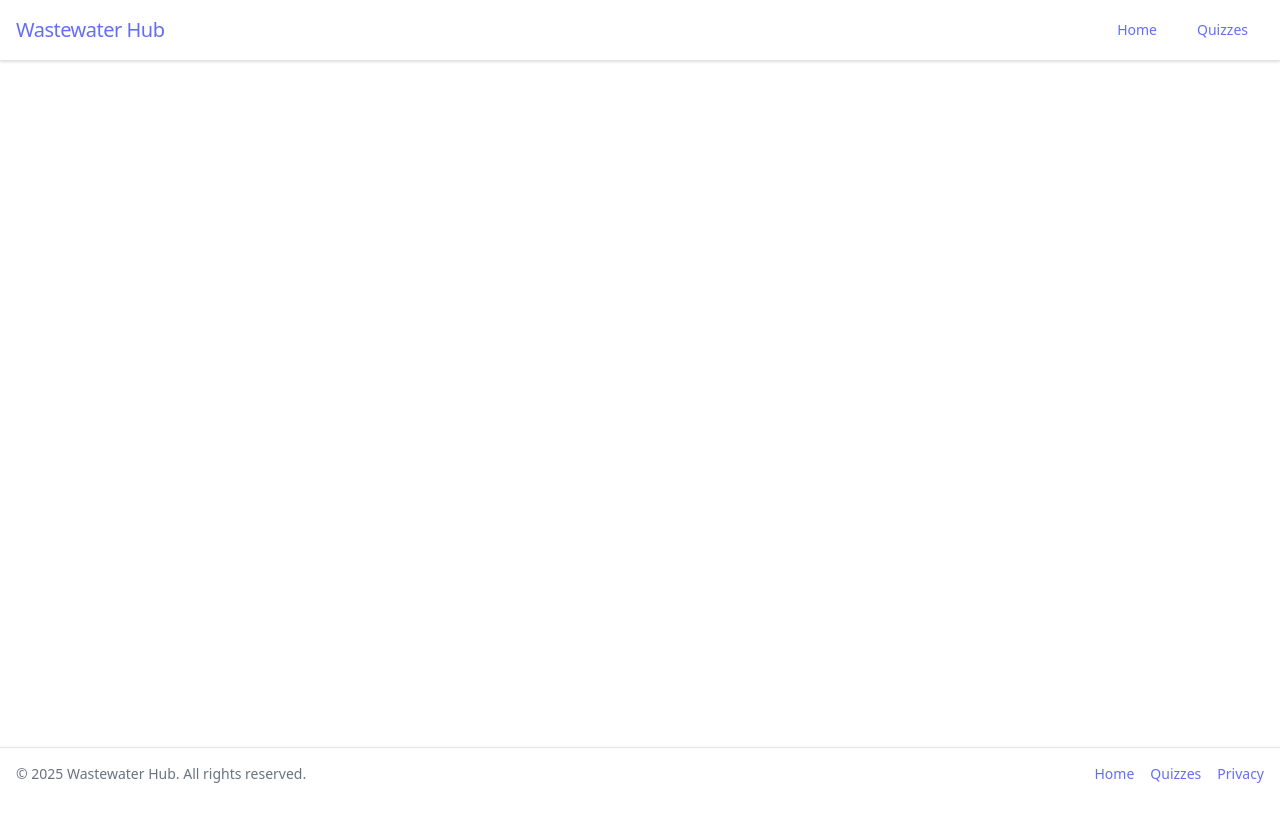
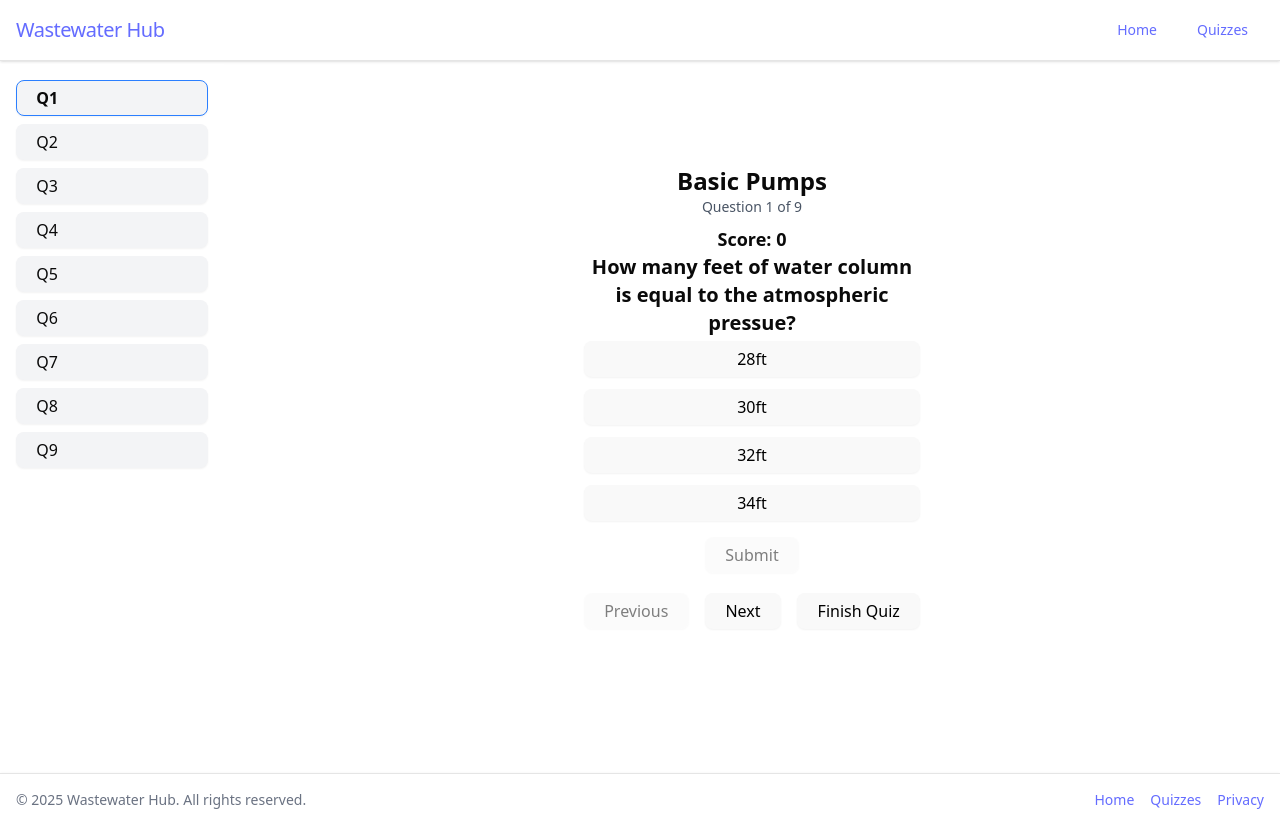
Before and after one commit to escheive/wastewater-hub, a React (Vite) app: page /quiz/basicPumps in a window 1280 px wide. Before the commit the page ends 800 px from the top, so only its background shows below. Built offline with nearby package versions, Linux system fonts and the light colour scheme.

Commit message:
final quiz submit button added, shows modal with option for summary or home screen.

```diff
--- a/src/components/Quiz/Quiz.tsx
+++ b/src/components/Quiz/Quiz.tsx
@@ -22,6 +22,7 @@ export default function Quiz() {
   const [score, setScore] = useState(0)
   const [isAnswered, setIsAnswered] = useState(false)
   const [isCorrect, setIsCorrect] = useState(false)
+  const [showFinalModal, setShowFinalModal] = useState(false)
   const [answers, setAnswers] = useState<
     { question: string; selected: string; correct: string; feedback: string }[]
   >([])
@@ -93,6 +94,10 @@ export default function Quiz() {
       setIsCorrect(false)
       setHasGuessedWrong(false)
     }
+  }
+
+  const handleFinishQuiz = () => {
+    setShowFinalModal(true)
   }
 
   if (index >= shuffledQuestions.length) {
@@ -216,8 +221,41 @@ export default function Quiz() {
             >
               Next
             </Button>
+
+            <Button
+              className="mt-1 bg-green-600 text-black hover:bg-green-700"
+              onClick={handleFinishQuiz}
+            >
+              Finish Quiz
+            </Button>
         </div>
       </div>
+
+      {showFinalModal && (
+        <div className="fixed inset-0 z-50 flex items-center justify-center bg-black/50">
+          <div className="bg-white p-6 rounded-lg shadow-xl text-center space-y-4 max-w-sm w-full">
+            <h2 className="text-2xl font-bold">{quizTitle}</h2>
+            <p className="text-xl">Your Score: {score} / {shuffledQuestions.length}</p>
+            <div className="flex flex-col gap-2">
+              <Button asChild className="!text-black bg-white" variant="outline">
+                <Link to="/">Home</Link>
+              </Button>
+              <Button asChild className="!text-black bg-white" variant="outline">
+                <Link
+                  to="/quiz/summary"
+                  state={{
+                    answers,
+                    score,
+                    total: shuffledQuestions.length,
+                  }}
+                >
+                  Summary
+                </Link>
+              </Button>
+            </div>
+          </div>
+        </div>
+      )}
     </div>
   )
 }
--- /dev/null
+++ b/src/data/quizzes/basicPumps.json
@@ -0,0 +1,113 @@
+{
+  "title": "Basic Pumps",
+  "questions": [
+    {
+      "id": 1,
+      "question": "What is the amount of energy in feet required to overcome resistance to flow in a pipe?",
+      "choices": [
+        { "id": "a", "text": "Pump head" },
+        { "id": "b", "text": "Cut-off head" },
+        { "id": "c", "text": "Pressure Head" },
+        { "id": "d", "text": "Friction Head" }
+      ],
+      "answerId": "d",
+      "feedback": ""
+    },
+    {
+      "id": 2,
+      "question": "What is the term for a distance a pressure can raise a liquid?",
+      "choices": [
+        { "id": "a", "text": "Pressure head" },
+        { "id": "b", "text": "Total head" },
+        { "id": "c", "text": "Velocity head" },
+        { "id": "d", "text": "Pump head" }
+      ],
+      "answerId": "a",
+      "feedback": ""
+    },
+    {
+      "id": 3,
+      "question": "The amount of energy in feet that a pump supplies to a fluid is called?",
+      "choices": [
+        { "id": "a", "text": "Velocity head" },
+        { "id": "b", "text": "Pump head" },
+        { "id": "c", "text": "Total head" },
+        { "id": "d", "text": "Pressure head" }
+      ],
+      "answerId": "b",
+      "feedback": ""
+    },
+    {
+      "id": 4,
+      "question": "How many inches is a total vacuum at sea level?",
+      "choices": [
+        { "id": "a", "text": "14.7in" },
+        { "id": "b", "text": "30in" },
+        { "id": "c", "text": "34in" },
+        { "id": "d", "text": "39.6in" }
+      ],
+      "answerId": "b",
+      "feedback": ""
+    },
+    {
+      "id": 5,
+      "question": "How many feet of water column is equal to the atmospheric pressue?",
+      "choices": [
+        { "id": "a", "text": "28ft" },
+        { "id": "b", "text": "30ft" },
+        { "id": "c", "text": "32ft" },
+        { "id": "d", "text": "34ft" }
+      ],
+      "answerId": "d",
+      "feedback": ""
+    },
+    {
+      "id": 6,
+      "question": "The most commonly used pump in wastewater is?",
+      "choices": [
+        { "id": "a", "text": "Centrifugal" },
+        { "id": "b", "text": "Rotary" },
+        { "id": "c", "text": "Positive displacement" },
+        { "id": "d", "text": "Peristaltic" }
+      ],
+      "answerId": "a",
+      "feedback": ""
+    },
+    {
+      "id": 7,
+      "question": "What is used to stop air from leaking into the casing around the pump?",
+      "choices": [
+        { "id": "a", "text": "Packing gland" },
+        { "id": "b", "text": "Lantern ring" },
+        { "id": "c", "text": "Seals" },
+        { "id": "d", "text": "Shaft sleaves" }
+      ],
+      "answerId": "c",
+      "feedback": ""
+    },
+    {
+      "id": 8,
+      "question": "What assembly holds the lantern ring and packing?",
+      "choices": [
+        { "id": "a", "text": "Shaft assembly" },
+        { "id": "b", "text": "Casing ring assembly" },
+        { "id": "c", "text": "Packing gland casing" },
+        { "id": "d", "text": "Stuffing box" }
+      ],
+      "answerId": "d",
+      "feedback": ""
+    },
+    {
+      "id": 9,
+      "question": "The lantern ring is also known as the?",
+      "choices": [
+        { "id": "a", "text": "Packing ring" },
+        { "id": "b", "text": "Seal cage" },
+        { "id": "c", "text": "Packing seal" },
+        { "id": "d", "text": "Mechanical seal" }
+      ],
+      "answerId": "",
+      "feedback": ""
+    }
+  ]
+}
--- a/src/pages/QuizSelection.tsx
+++ b/src/pages/QuizSelection.tsx
@@ -1,5 +1,6 @@
 import { Link } from 'react-router-dom'
 import { Button } from "@/components/ui/button"
+
 
 export default function QuizSelection() {
   return (
@@ -15,6 +16,11 @@ export default function QuizSelection() {
           <Link to="/quiz/quiz2">Acronyms of Wastewater</Link>
         </Button>
       </div>
+      <div>
+        <Button>
+          <Link to="/quiz/basicPumps">Pump Basics</Link>
+        </Button>
+      </div>
     </div>
   )
 }
--- a/src/pages/QuizSummary.tsx
+++ b/src/pages/QuizSummary.tsx
@@ -25,8 +25,8 @@ export default function QuizSummary() {
         ))}
       </div>
 
-      <Button asChild className="mt-6"><Link to="/">Return Home</Link></Button>
-      <Button asChild className="mt-6"><Link to="/quizzes">Return To Quizzes</Link></Button>
+      <Button asChild className="mt-1 bg-gray-200 !text-black hover:bg-gray-400"><Link to="/">Return Home</Link></Button>
+      <Button asChild className="mt-1 bg-gray-200 !text-black hover:bg-gray-400"><Link to="/quizzes">Return To Quizzes</Link></Button>
     </div>
   )
 }
```
